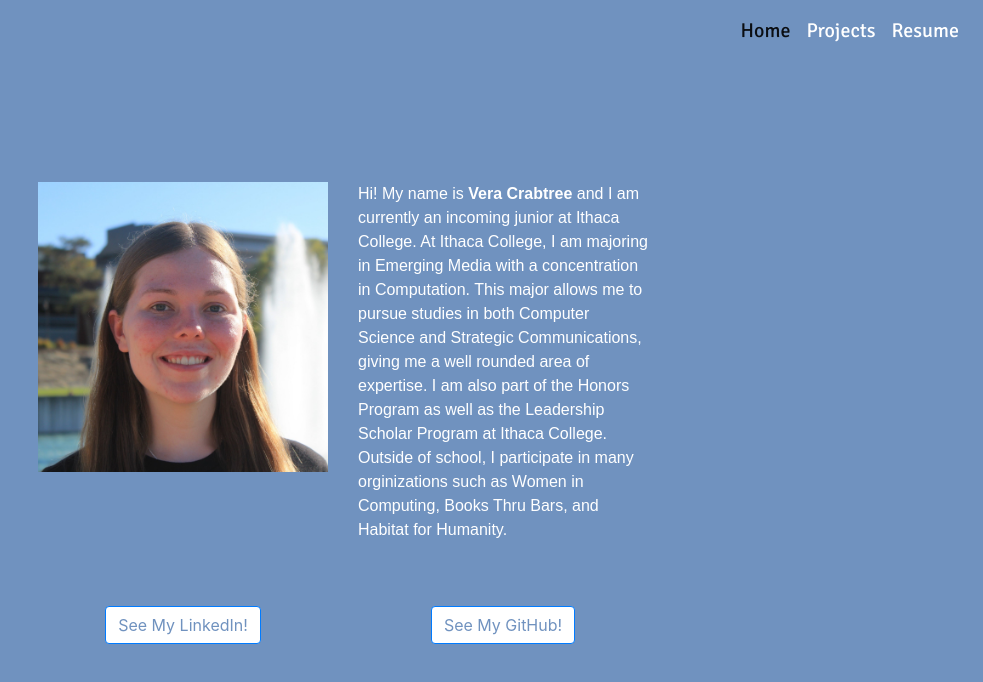
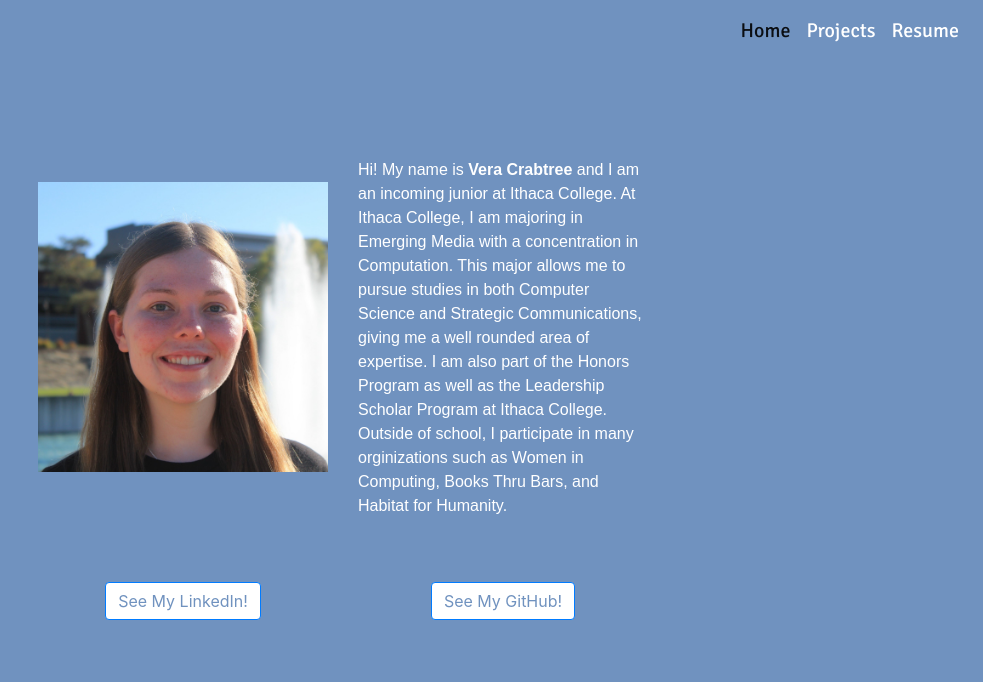
Before and after one commit to vcrabtree/Website, a plain HTML site: page index.html in a window 1280 px wide. Shown: the whole page, without its empty margins (297-1280 px from the left). Drawn offline with nearby package versions, Linux system fonts and the light colour scheme; a web font is replaced by a local one.

Commit message:
Updated resume

```diff
--- a/index.html
+++ b/index.html
@@ -64,8 +64,7 @@
                     <img src="images/newMe.jpg" width="100%" class="pic-center">
                 </div>
                 <div class="col-sm-12 col-md-6 col-lg-3">
-                    <br />
-                    <p>Hi! My name is <strong>Vera Crabtree</strong> and I am currently an incoming junior at Ithaca College. At Ithaca College, I am majoring in Emerging Media with a concentration in Computation. This major allows me to pursue studies in both Computer Science and Strategic Communications, giving me a well rounded area of expertise. I am also part of the Honors Program as well as the Leadership Scholar Program at Ithaca College. Outside of school, I participate in many orginizations such as Women in Computing, Books Thru Bars, and Habitat for Humanity.</p>
+                    <p>Hi! My name is <strong>Vera Crabtree</strong> and I am an incoming junior at Ithaca College. At Ithaca College, I am majoring in Emerging Media with a concentration in Computation. This major allows me to pursue studies in both Computer Science and Strategic Communications, giving me a well rounded area of expertise. I am also part of the Honors Program as well as the Leadership Scholar Program at Ithaca College. Outside of school, I participate in many orginizations such as Women in Computing, Books Thru Bars, and Habitat for Humanity.</p>
                 </div>
                 <div class="col-sm-12 col-md-12 col-lg-3">
                 </div>
```
Also changed, not shown: 1 other file.
